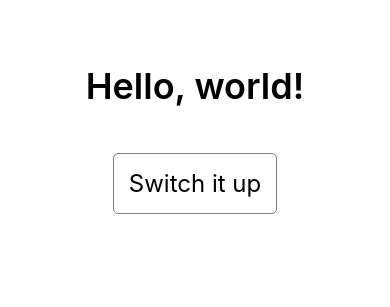
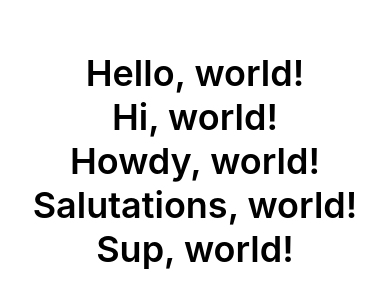
Before and after one commit to ThePeej/RNDevDayDemo, a React Native app: screen / in a window 390 px wide. Shown: the part 261-568 px from the top of the page. Built offline with nearby package versions, Linux system fonts and the light colour scheme.

Commit message:
list all greetings at once

```diff
--- a/App.js
+++ b/App.js
@@ -4,29 +4,12 @@ import { Text, View, StyleSheet, TouchableOpacity } from 'react-native';
 const GREETINGS = ['Hello', 'Hi', 'Howdy', 'Salutations', 'Sup'];
 
 export default class App extends Component {
-  state = {
-    greeting: GREETINGS[0]
-  }
-
-  handleButtonPress = () => {
-    const index = GREETINGS.indexOf(this.state.greeting);
-    if (index < GREETINGS.length - 1) {
-      this.setState({ greeting: GREETINGS[index + 1] });
-    } else {
-      this.setState({ greeting: GREETINGS[0]});
-    }
-  }
-
   render() {
-    const { greeting } = this.state;
     return (
       <View style={styles.container}>
-        <Text style={styles.title}>{greeting}, world!</Text>
-        <TouchableOpacity
-          onPress={this.handleButtonPress}
-          style={styles.button}>
-          <Text style={styles.buttonText}>Switch it up</Text>
-        </TouchableOpacity>
+        {GREETINGS.map(greeting => {
+          return <Text key={greeting} style={styles.title}>{greeting}, world!</Text>
+        })}
       </View>
     );
   }
```
